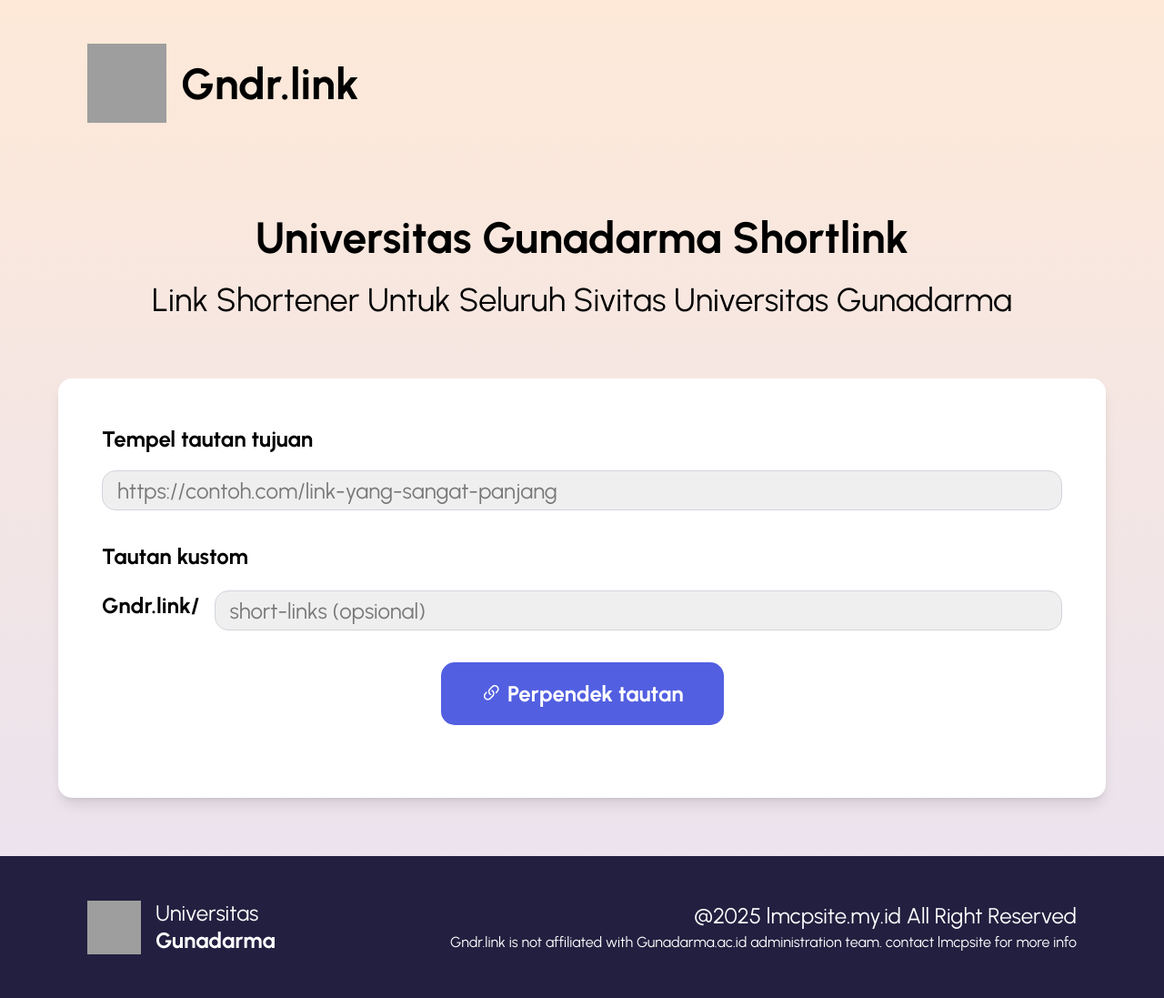
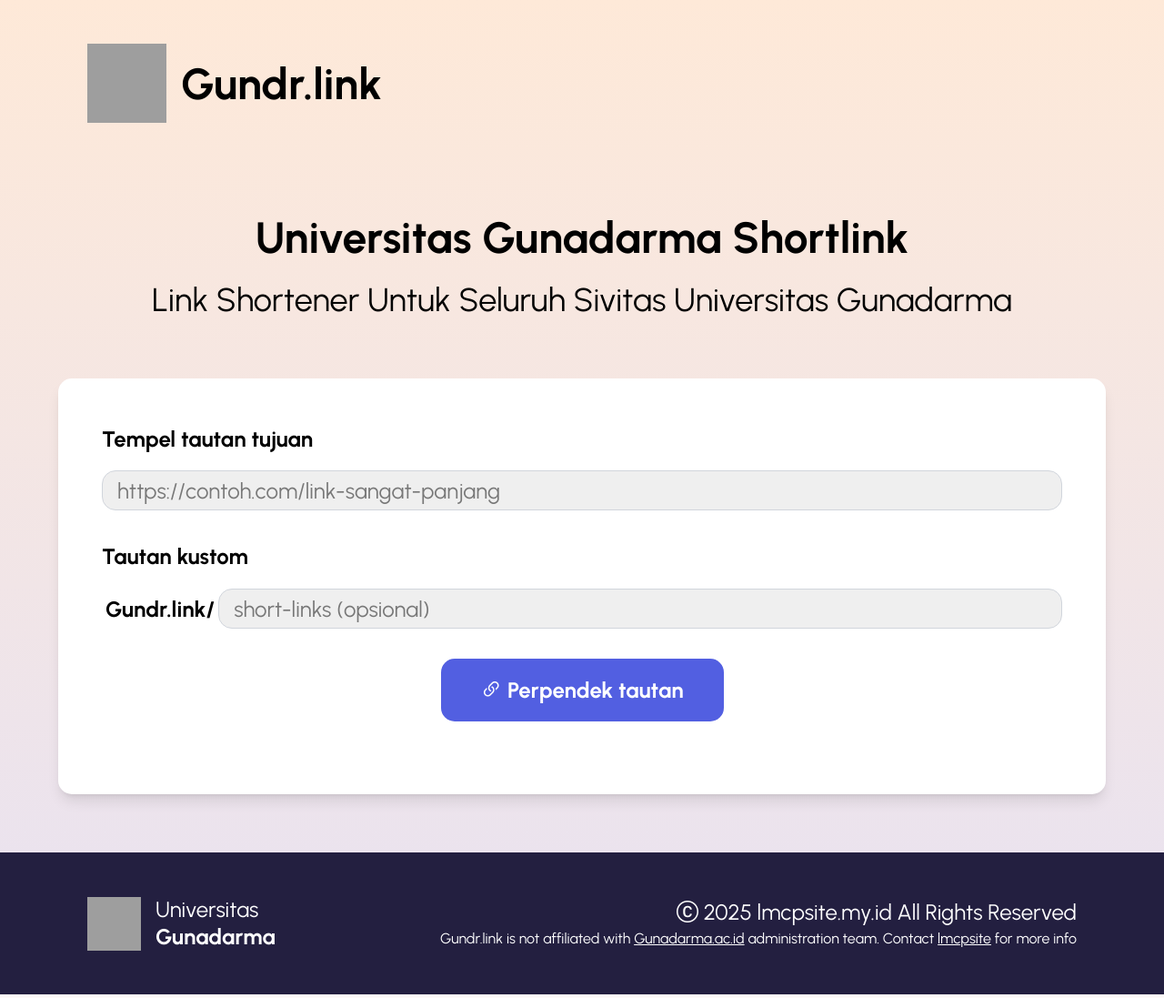
Before and after one commit to LuthfiMC269/UGlink, a Flask app: page / in a window 1280 px wide. Shown: the whole page at 91% size. Run offline with Flask 3, Linux system fonts and the light colour scheme; style sheets or scripts are compiled from the project's sources; some libraries are stand-ins or nearby versions; grey boxes are pictures that could not be loaded.

Commit message:
Domain Renamed, added meta description, some changes

```diff
--- a/templates/index.html
+++ b/templates/index.html
@@ -3,13 +3,20 @@
 <head>
     <meta charset="utf-8"/>
     <meta name="viewport" content="width=device-width, initial-scale=1"/>
-    <title>Gndr.link - Shortlink</title>
+    <meta name="description" content="Universitas Gunadarma Shortlink. From Student, For All.">
+    <title>Gundr.link - Shortlink</title>
     <script>
         document.addEventListener("DOMContentLoaded", function () {
             const form = document.getElementById("shortlinkForm");
             const urlInput = document.getElementById("urlInput");
             const slugInput = document.getElementById("slugInput");
             const resultDiv = document.getElementById("result");
+
+            slugInput.addEventListener("input", function () {
+                let value = slugInput.value;
+                // Ganti semua spasi dengan "-"
+                slugInput.value = value.replace(/\s+/g, "-");
+            });
 
             form.addEventListener("submit", async function (e) {
                 e.preventDefault();
@@ -50,7 +57,7 @@
                 class="w-16 h-16 lg:w-[87px] lg:h-[87px]"
         />
         <h1 class="text-2xl lg:text-[48px] font-bold text-black leading-none">
-            Gndr.link
+            Gundr.link
         </h1>
     </div>
 </header>
@@ -79,7 +86,7 @@
                         id="urlInput"
                         type="url"
                         required
-                        placeholder="https://contoh.com/link-yang-sangat-panjang"
+                        placeholder="https://contoh.com/link-sangat-panjang"
                         class="w-full border border-gray-300 rounded-[15px] p-3 lg:p-4 text-lg lg:text-[24px] h-[44px] bg-[#EFEFEF]"
                 />
             </div>
@@ -89,9 +96,9 @@
                 <label class="block text-lg lg:text-[24px] font-bold text-black mb-3 lg:mb-4">
                     Tautan kustom
                 </label>
-                <div class="flex flex-row items-center gap-4">
-                    <label class="block text-lg lg:text-[24px] font-bold text-black mb-3 lg:mb4">
-                        Gndr.link/
+                <div class="flex flex-row items-center">
+                    <label class="block text-lg lg:text-[24px] font-bold text-black p-1">
+                        Gundr.link/
                     </label>
                     <input id="slugInput" type="text" placeholder="short-links (opsional)"
                            class="w-full border h-[44px] border-gray-300 rounded-[15px] p-3 lg:p-4 text-lg lg:text-[24px] bg-[#EFEFEF]"/>
@@ -129,10 +136,10 @@
         </div>
         <div class="text-center lg:text-right">
             <p class="text-sm lg:text-[24px] font-normal">
-                @2025 lmcpsite.my.id All Right Reserved
+                <i class="bi bi-c-circle"></i> 2025 lmcpsite.my.id All Rights Reserved
             </p>
             <p>
-                Gndr.link is not affiliated with Gunadarma.ac.id administration team. contact lmcpsite for more info
+                Gundr.link is not affiliated with <a href="https://gunadarma.ac.id" class="underline hover:text-gray-200">Gunadarma.ac.id</a> administration team. Contact <a href="https://lmcpsite.my.id" class="underline hover:text-gray-200"> lmcpsite</a> for more info
             </p>
         </div>
     </div>
```
